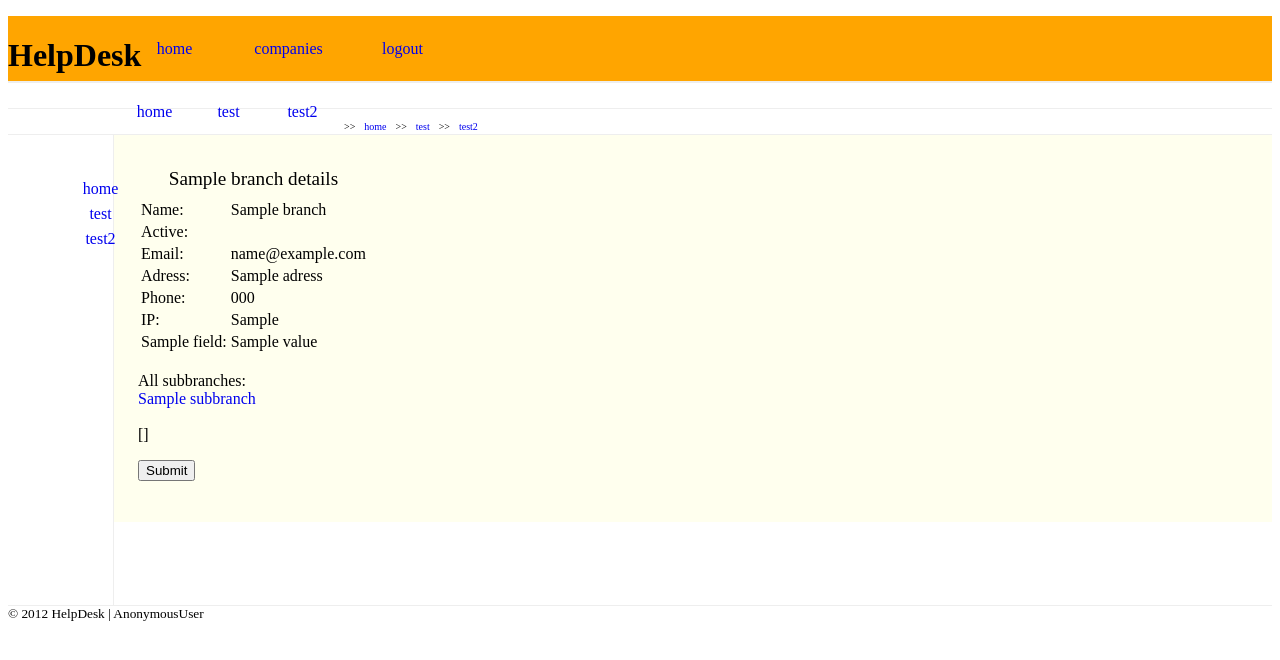
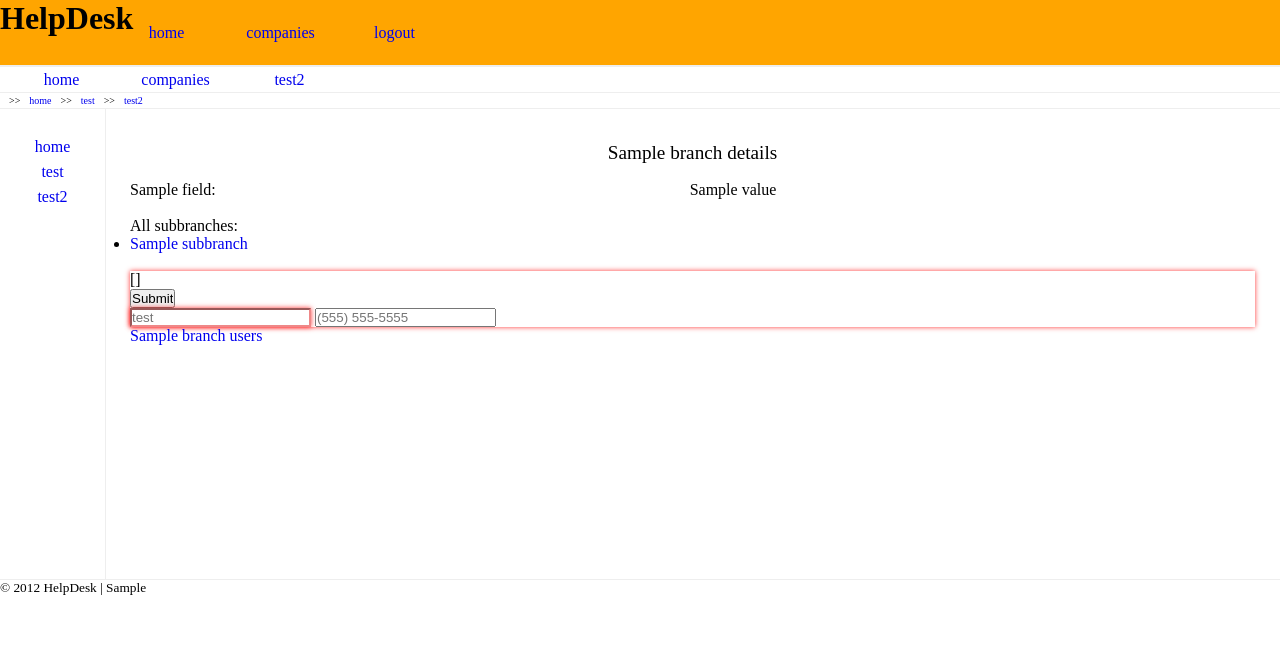
Before and after one commit to evaldasc/helpdesk_002, a Django app: template templates/portal/company_details.html in a window 1280 px wide. Shown: the top 660 px of the page. Run offline with Django 3.2, Linux system fonts and the light colour scheme; the template is opened without the code that fills it: most values are stand-ins (such as "Sample title", 1, 10 or a date in 2020); some libraries are stand-ins or nearby versions.

Commit message:
added templates - list of users, user details css tables notification system instead of prints

```diff
--- a/static/style.css
+++ b/static/style.css
@@ -1,5 +1,4 @@
-/* Makeshift CSS Reset */
-{
+* {
     margin: 0;
     padding: 0;
 }
@@ -53,7 +52,7 @@
 }
 
 nav.sub li {
-    width: 65px;
+    width: 105px;
 }
 
 nav.loc {
@@ -85,7 +84,6 @@
 }
 
 section {
-    background-color: #ffe;
     min-width:720px;
     padding: 25px;
     margin-left: 105px;
@@ -103,3 +101,47 @@
     height: 1.2em;
     border-top: 1px solid #eee;
 }
+
+/* HTML5 Form styles */
+[required] {
+    border-color: #88a;
+    -webkit-box-shadow: 0 0 3px rgba(0, 0, 255, .5);
+}
+
+:invalid {
+    border-color: #e88;
+    -webkit-box-shadow: 0 0 5px rgba(255, 0, 0, .8);
+}
+
+/* CSS selector for table
+ * http://slides.html5rocks.com/#css-selectors */
+.row:nth-child(even) {
+    background: #dde;
+}
+.row:nth-child(odd) {
+    background: white;
+}
+
+table {
+    border-collapse: collapse;
+    padding: 20px;
+    text-align: left;
+    width: 100%;
+}
+
+thead {
+    font-weight: bold;
+    border-bottom: 2px solid #eee;
+}
+
+tr.odd {
+    background-color: #fbfbfb;
+}
+
+tr:hover {
+    background-color: #eee;
+}
+
+td {
+    padding-top: 9px;
+}
--- a/templates/base.html
+++ b/templates/base.html
@@ -6,5 +6,6 @@
     </head>
     <body>
         {% block body %}{% endblock %}
+        <div style="clear: both;"></div>
     </body>
 </html>
--- a/templates/portal/companies.html
+++ b/templates/portal/companies.html
@@ -6,7 +6,9 @@
     <h2>List of companies</h2>
     <ul>
         {% for c in companies %}
-        <li><a href = "/imones/details/{{c.id}}">{{ c.name }}</a></li>
+        <li><a href = "{% url core.views.company_detail c.id %}">{{ c.name }}</a></li>
+        {% empty %}
+        <li> There is no companies </li>
         {% endfor %}
     </ul>
 {% endblock %}
--- a/templates/portal/company_details.html
+++ b/templates/portal/company_details.html
@@ -7,49 +7,35 @@
 {% block content %}
     <table>
         <caption>{{ branch.name }} details</caption>
-        <tr>
-	        <td>Name:</th>
-	        <td>{{ branch.name }}</th>
-        </tr>
-        <tr>
-	        <td>Active:</th>
-	        <td>{{ branch.is_active }}</th>
-        </tr>
-        <tr>
-	        <td>Email:</th>
-	        <td>{{ branch.email }}</th>
-        </tr>
-        <tr>
-	        <td>Adress:</th>
-	        <td>{{ branch.adress }}</th>
-        </tr>
-        <tr>
-	        <td>Phone:</th>
-	        <td>{{ branch.phone }}</th>
-        </tr>
-        <tr>
-	        <td>IP:</th>
-	        <td>{{ branch.external_IP }}</th>
-        </tr>
         {% for field, value in branch.get_fields %}
         <tr>
-	        <td>{{ field }}:</th>
-	        <td>{{ value }}</th>
+	        <td>{{ field }}:</td>
+	        <td>{{ value }}</td>
         </tr>
         {% endfor %}
     </table>
 
     <br />
     All subbranches:<br />
+    <ul>
     {% for subbranch in subbranches %}
-        <a href = "/imones/details/{{subbranch.id}}">{{subbranch.name}}</a><br />
+        <li><a href = "{% url core.views.company_detail subbranch.id %}">{{subbranch.name}}</a></li>
+        {% empty %}
+        <li> There is no subbranches </li>
     {% endfor %}
+    </ul>
     <br />
     <form action="{% url core.views.company_detail branch.id %}" method="POST">
         {% csrf_token %}
         {{ form.message.errors }}
         {{ form }}
         <p><input type="submit" value="Submit"></p>
+
+        <input type="text" required placeholder="test"/>
+        <input type="tel"  placeholder="(555) 555-5555"
+         pattern="^\(?\d{3}\)?[-\s]\d{3}[-\s]\d{4}.*?$" />
     </form>
 
+    <a href = "{% url core.views.company_users branch.id %}">{{branch.name}} users</a><br />
+
 {% endblock %}
--- a/templates/portal/portal.html
+++ b/templates/portal/portal.html
@@ -17,7 +17,7 @@
         <nav>
             <ul>
                 <li><a href="/">home</a></li>
-                <li><a href="/imones/">companies</a></li>
+                <li><a href="{% url core.views.companies %}">companies</a></li>
                 <li><a href="/logout/">logout</a></li>
             </ul>
         </nav>
@@ -26,7 +26,7 @@
     <nav class="sub">
         <ul>
             <li><a href="/">home</a></li>
-            <li><a href="/">test</a></li>
+            <li><a href="{% url core.views.companies %}">companies</a></li>
             <li><a href="/">test2</a></li>
         </ul>
     </nav>
@@ -48,14 +48,16 @@
     </nav>
 
     <hr />
+
     <section>
     {% block content %}
     {% endblock %}
     </section>
+
     <hr />
 
     <footer>
         <span>&copy; 2012</span>
-        <span>HelpDesk | {{ user }}</span>
+        <span>HelpDesk | {{ active_user }}</span>
     </footer>
 {% endblock %}
--- a/urls.py
+++ b/urls.py
@@ -12,14 +12,12 @@
     # Uncomment the next line to enable the admin:
     url(r'^admin/', include(admin.site.urls)),
 
+    # Login / logout.
     (r'^login/$', 'django.contrib.auth.views.login'),
-
-    # Login / logout.
-    (r'^$', 'django.contrib.auth.views.login'),
     (r'^logout/$', logout_page),
 
     # Web portal.
-    (r'^imones/', include('helpdesk_002.core.urls')),
+    (r'^', include('helpdesk_002.core.urls')),
 
     # Serve static content.
     #(r'^static/(?P<path>.*)$', 'django.views.static.serve',
```
Also changed, not shown: core/models.py (+12 -3 lines), core/urls.py (+5 -2 lines), core/views.py (+37 -20 lines), settings.py (+14 -2 lines), templates/portal/user_details.html (added, +9 -0 lines), templates/portal/users.html (added, +30 -0 lines), helpdesk.db, 2 other files.
